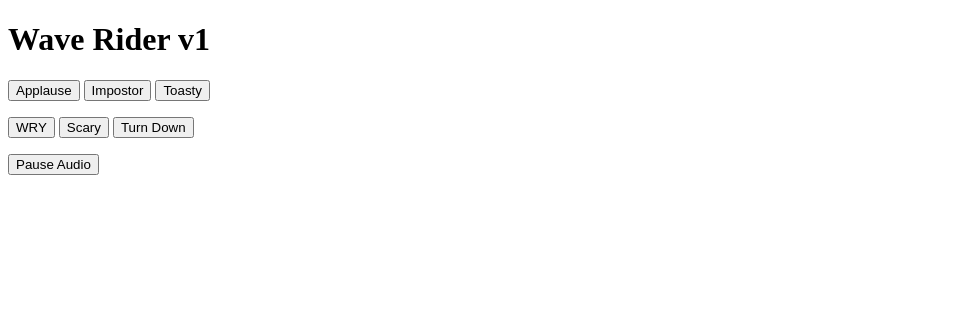
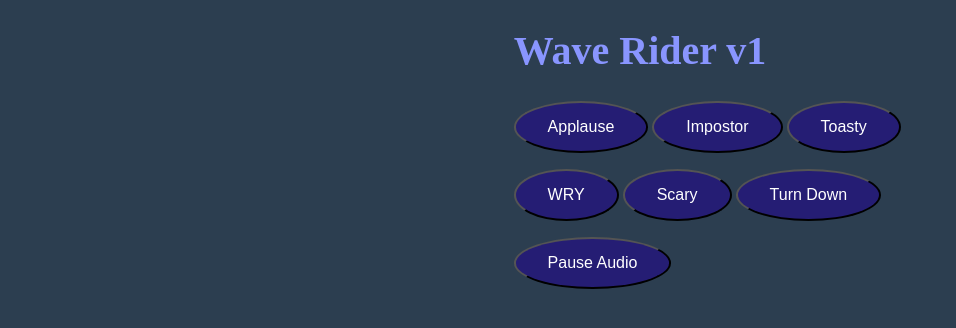
Before and after one commit to isjor1/Landing, a plain HTML site: page Wave Rider v2.html in a window 1280 px wide. Shown: the whole page, without its empty margins (0-956 px from the left). Drawn offline with Linux system fonts and the light colour scheme.

Commit message:
Fixed Final Project

```diff
--- a/Wave Rider v2.html
+++ b/Wave Rider v2.html
@@ -4,7 +4,7 @@
     <head>
         <meta charset="UTF-8" name="viewport" content="width=device-width, initial-scale=1">
         <title>Wave Rider v1</title>
-        <link rel="stylesheet" href="Wave_Rider.css">
+        <link rel="stylesheet" href="Wave_Rider2.css">
     </head>
     <body>
     <div>
```
